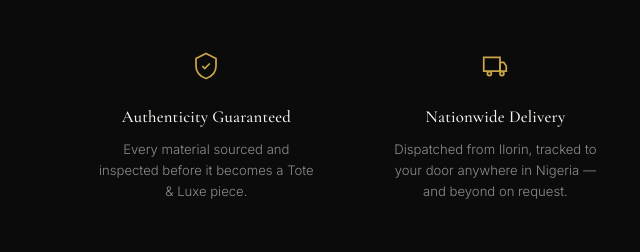
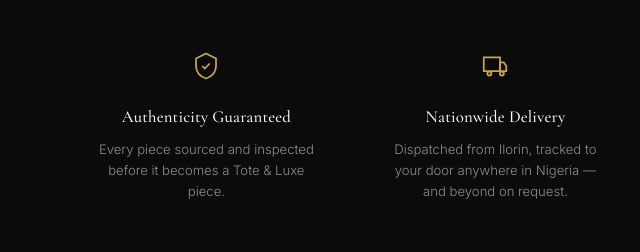
Before and after one commit to Emerald1996/Toteandluxefashion, a plain HTML site: page index.html in a window 1280 px wide. Shown: the part 6160-6412 px from the top of the page, 0-640 px from the left. Drawn offline with nearby package versions, Linux system fonts and the light colour scheme.

Commit message:
updated authenticity text

```diff
--- a/index.html
+++ b/index.html
@@ -483,7 +483,7 @@
                         <path d="M9 12l2 2 4-4" />
                     </svg>
                     <h4>Authenticity Guaranteed</h4>
-                    <p>Every material sourced and inspected before it becomes a Tote &amp; Luxe piece.</p>
+                    <p>Every piece sourced and inspected before it becomes a Tote &amp; Luxe piece.</p>
                 </div>
                 <div class="trust-item">
                     <svg viewBox="0 0 24 24" stroke-width="1.4">
```
